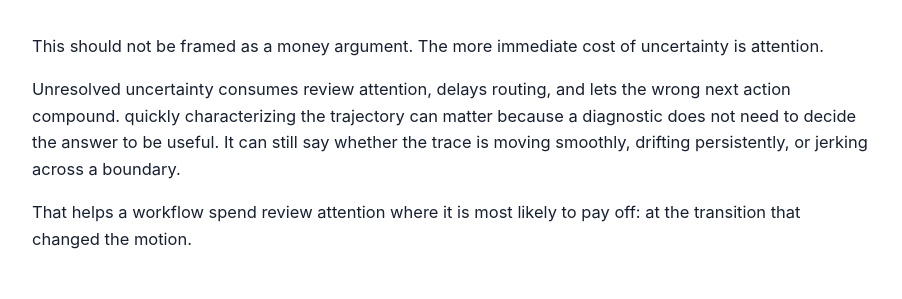
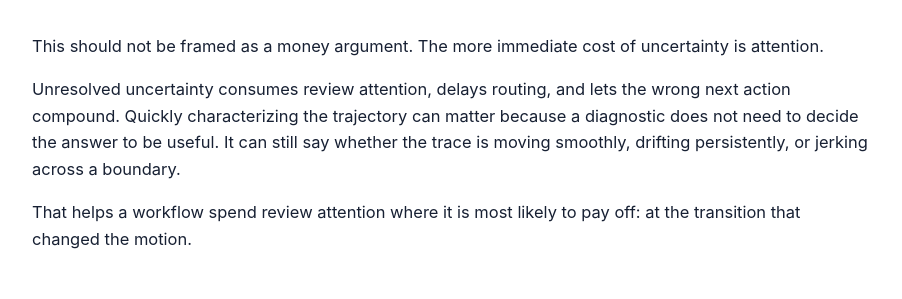
Before and after one commit to zmichels/decision-pga-pages, a Jekyll site: the page built from kinematics.md, in a window 1280 px wide and 900 px high, scrolled down 3245 px. Shown: the part 181-480 px from the top of the window, without its empty margins (188-1090 px from the left). Built offline with Jekyll 4.4.1, drawn with Linux system fonts in a browser that asks for light colours.

```diff
--- a/kinematics.md
+++ b/kinematics.md
@@ -153,7 +153,7 @@ This should not be framed as a money argument. The more immediate cost of
 uncertainty is attention.
 
 Unresolved uncertainty consumes review attention, delays routing, and lets the
-wrong next action compound. quickly characterizing the trajectory can matter
+wrong next action compound. Quickly characterizing the trajectory can matter
 because a diagnostic does not need to decide the answer to be useful. It can
 still say whether the trace is moving smoothly, drifting persistently, or
 jerking across a boundary.
--- a/scripts/validate_publication.py
+++ b/scripts/validate_publication.py
@@ -97,7 +97,7 @@ KINEMATICS_REQUIRED_PHRASES = [
     "RAG/tool whiplash",
     "Jerk Is A Review Signal",
     "jerk is a review signal",
-    "quickly characterizing the trajectory",
+    "Quickly characterizing the trajectory",
     "review attention",
     "uncertainty has shape",
     "shape has substructure",
```
